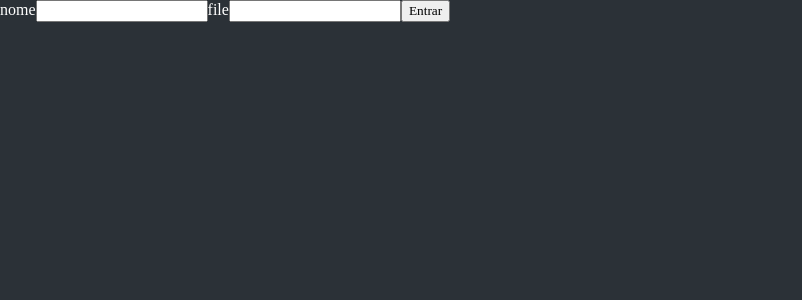
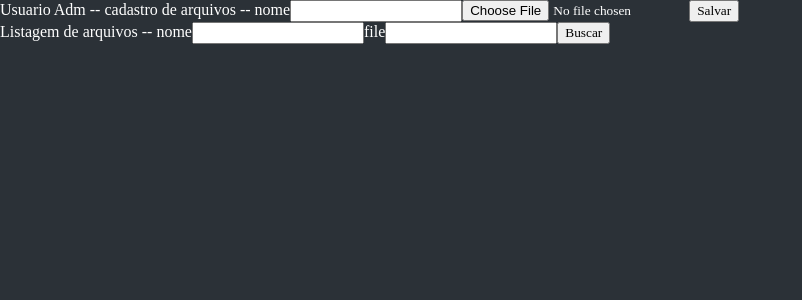
Before and after one commit to LucasDolce/webProj2, a React app: page /files in a window 1280 px wide. Shown: the top 300 px of the page, without its empty margins (0-802 px from the left). Built offline with nearby package versions, Linux system fonts and the light colour scheme; no server answers.

Commit message:
corrige api para tratamento de files

```diff
--- a/src/api/config/multer.js
+++ b/src/api/config/multer.js
@@ -4,7 +4,7 @@ import { extname, resolve } from "path";
 
 export default {
   storage: multer.diskStorage({
-    destination: resolve(__dirname, "..", "..", "tmp", "uploads"),
+    destination: resolve(__dirname, "..", "tmp", "uploads"),
     filename: (req, file, cb) => {
       crypto.randomBytes(16, (err, res) => {
         if (err) return cb(err);
--- a/src/api/controllers/FileController.js
+++ b/src/api/controllers/FileController.js
@@ -2,6 +2,7 @@ import File from "../models/File";
 
 class FileController {
   async store(req, res) {
+    console.log(req.body.file);
     const { originalname: name, filename: path } = req.file;
 
     const file = await File.create({
--- a/src/api/routes.js
+++ b/src/api/routes.js
@@ -14,7 +14,7 @@ routes.post("/sessions", SessionController.store);
 routes.get("/getUser", SessionController.getUser);
 routes.get("/login", SessionController.login);
 routes.get("/logout", SessionController.logout);
-routes.post("/files", upload.single("file"), FileController.store);
+routes.post("/uploadFile", upload.single("file"), FileController.store);
 // routes.post("/upload", FileController.store);
 
 // routes.use(authMiddleware);
--- a/src/views/Files.js
+++ b/src/views/Files.js
@@ -9,18 +9,42 @@ class Files extends React.Component {
     };
   }
   componentDidMount() {
-    let User = Axios.get("http://localhost:3333/getUser");
-    console.log(User);
+    // let User = Axios.get("http://localhost:3333/getUser");
+    // console.log(User);
   }
+
   render() {
     return (
-      <form class="dark" action={"http://localhost:3333/file"} method={"get"}>
-        <label for="username">nome</label>
-        <input type="text" name="nome" />
-        <label for="password">file</label>
-        <input type="password" name="file" />
-        <input type="submit" value="Entrar" />
-      </form>
+      <div>
+        <form
+          class="dark"
+          action={"http://localhost:3333/uploadFile"}
+          method={"post"}
+        >
+          <label>Usuario Adm -- cadastro de arquivos -- </label>
+          <label for="username">nome</label>
+          <input type="text" name="name" />
+          <input
+            type="file"
+            id="file"
+            name="file"
+            accept="image/png, image/jpeg"
+          />
+          <input type="submit" value="Salvar" />
+        </form>
+        <form
+          class="dark"
+          action={"http://localhost:3333/getFile"}
+          method={"get"}
+        >
+          <label> Listagem de arquivos -- </label>
+          <label for="username">nome</label>
+          <input type="text" name="nome" />
+          <label for="password">file</label>
+          <input type="password" name="file" />
+          <input type="submit" value="Buscar" />
+        </form>
+      </div>
     );
   }
 }
```
